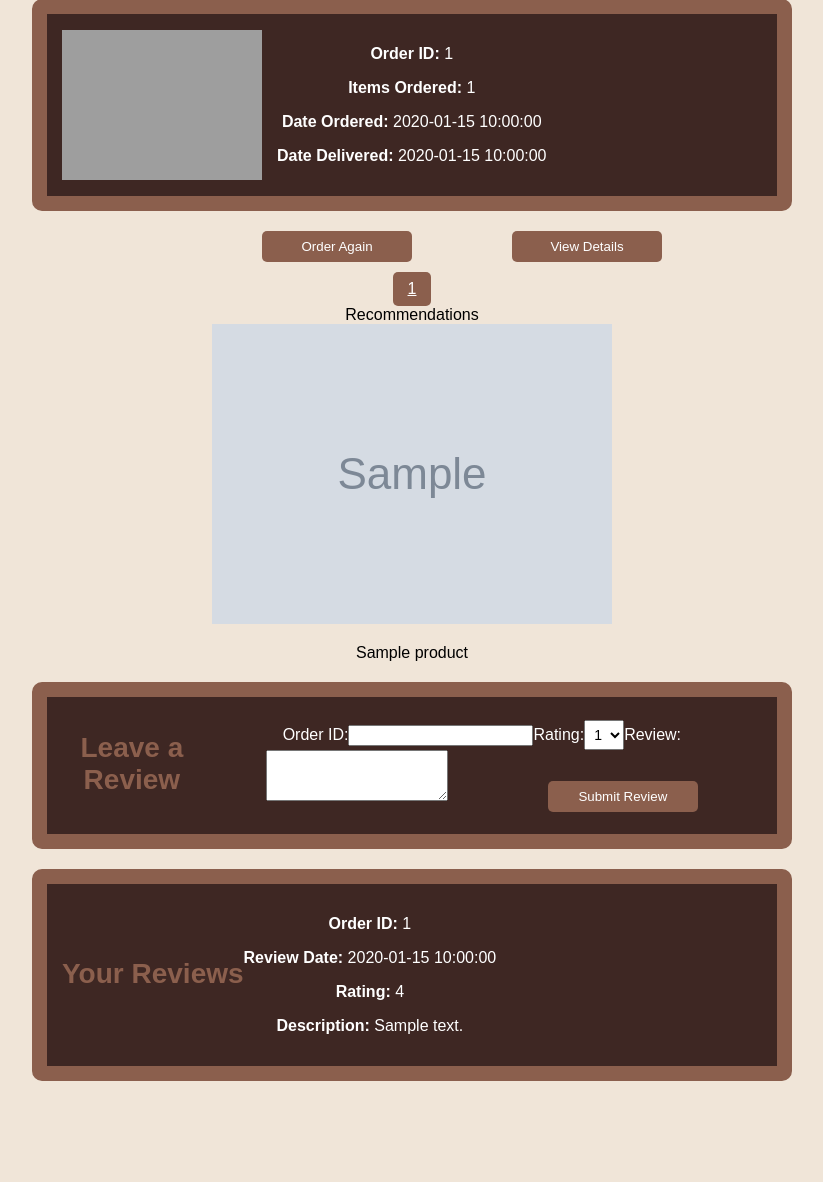
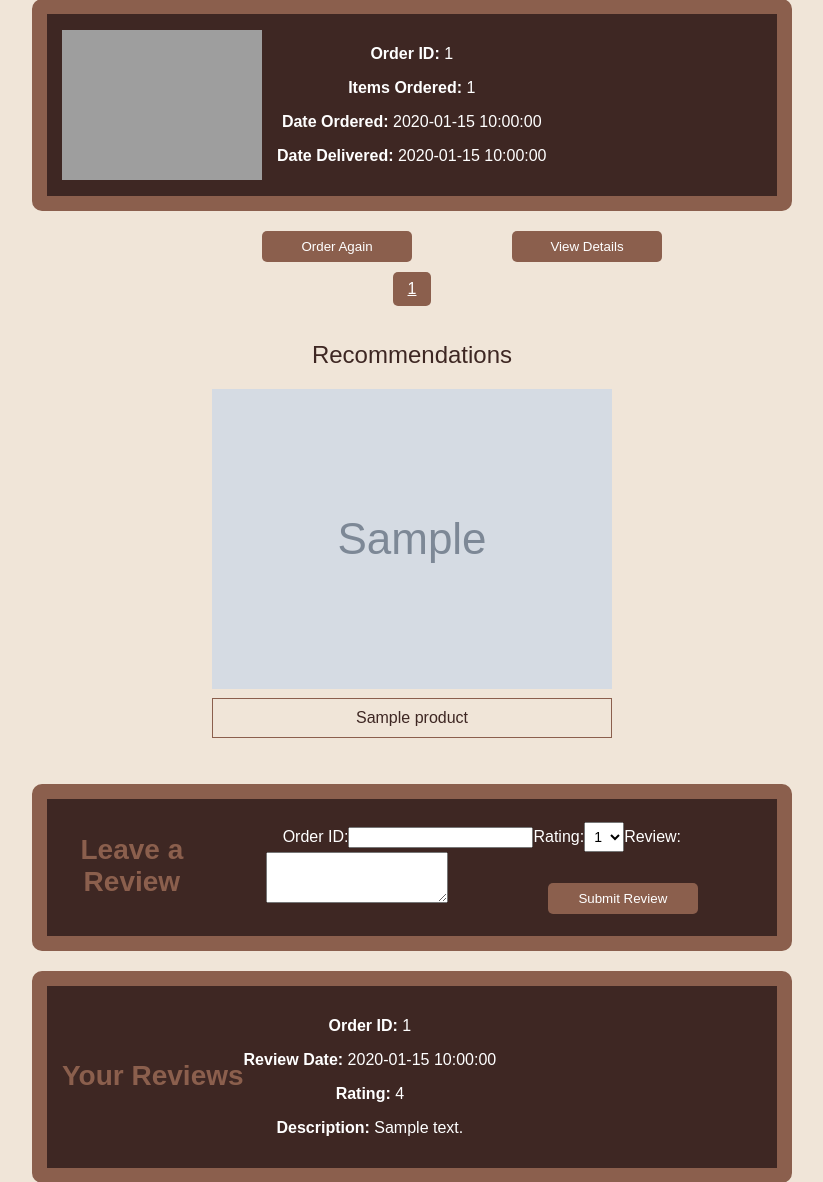
Before and after one commit to Luke-H-220095075/TeamProject6, a PHP site: page /history.php in a window 1280 px wide. Shown: the part 127-1309 px from the top of the page, without its empty margins (228-1051 px from the left). Before the commit the page ends 1208 px from the top, so only its background shows below. Run offline with PHP 8.4, Linux system fonts and the light colour scheme; tables that the repository leaves empty or names only in its code hold one stand-in row (values such as "Sample post"); grey boxes marked "Sample" are stand-in pictures; grey boxes are pictures that could not be loaded.

Commit message:
Update styles.css
The css required for the recommendations part of the page.

Confusion between different repositories with the same name, the code will moved to this one for the team project.

```diff
--- a/Furniche Orders/styles.css
+++ b/Furniche Orders/styles.css
@@ -107,3 +107,40 @@ body {
     .pagination .button.active {
     background-color: #8b5f4d;
     }
+
+
+.recommendations {
+    text-align: center;
+    display: flex;
+    flex-wrap: wrap;
+    justify-content: space-around;
+    width: 100%;
+    margin-top: 20px;
+  }
+
+  .recommendation-item {
+  text-align: center;
+  margin-bottom: 10px;
+  max-width: calc(33.33% - 20px);
+  }
+
+
+  .recommendation-item img {
+    width: 100%;
+    height: auto;
+  }
+
+  .recommendation-item p {
+    color: #3e2723;
+    margin-top: 5px;
+    border: 1px solid #8b5f4d;
+    padding: 10px;
+  }
+
+  .recommendations-title {
+    padding-top: 15px;
+    text-align: center;
+    font-size: 24px;
+    color: #3e2723;
+    margin-top: 20px;
+  }
```
